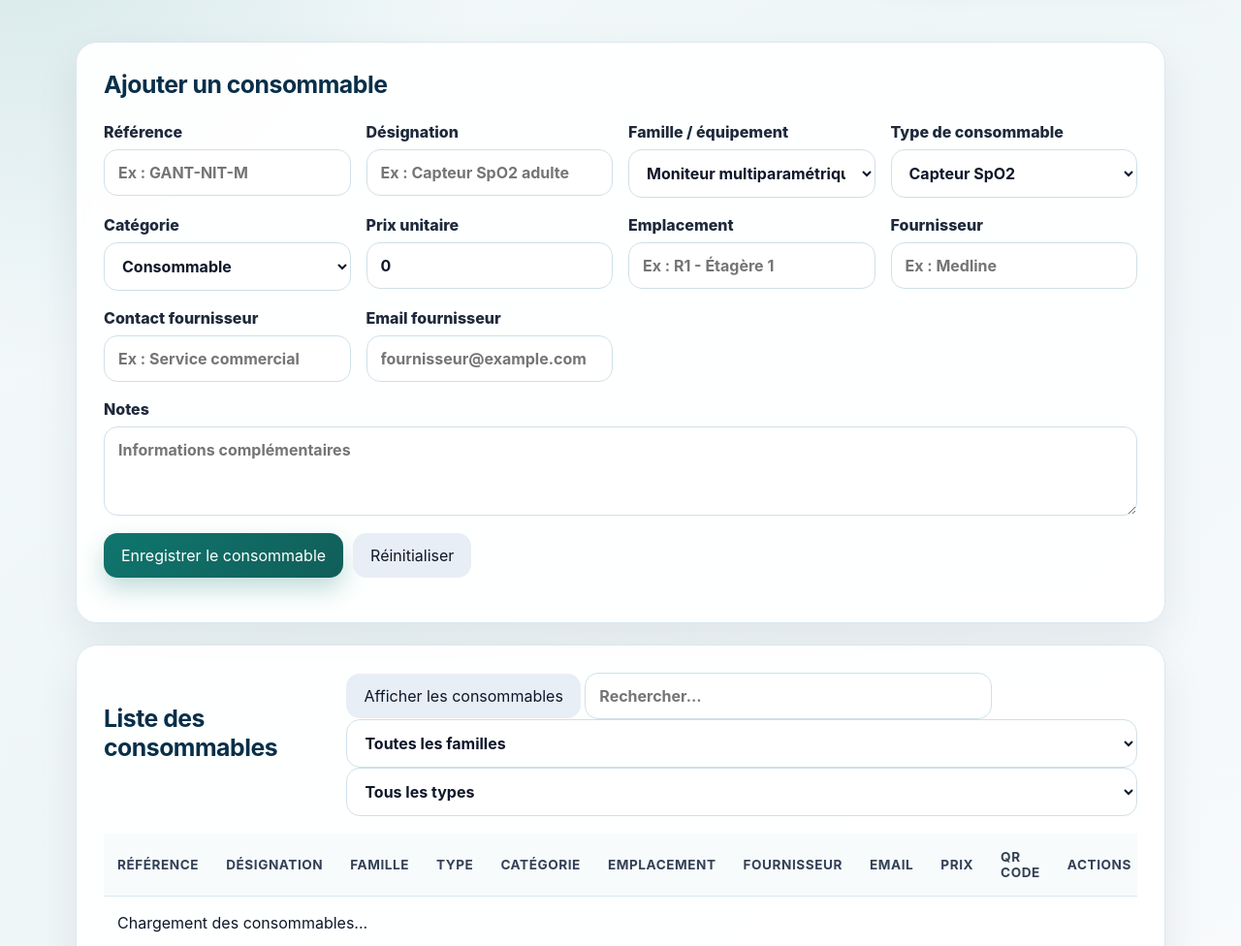
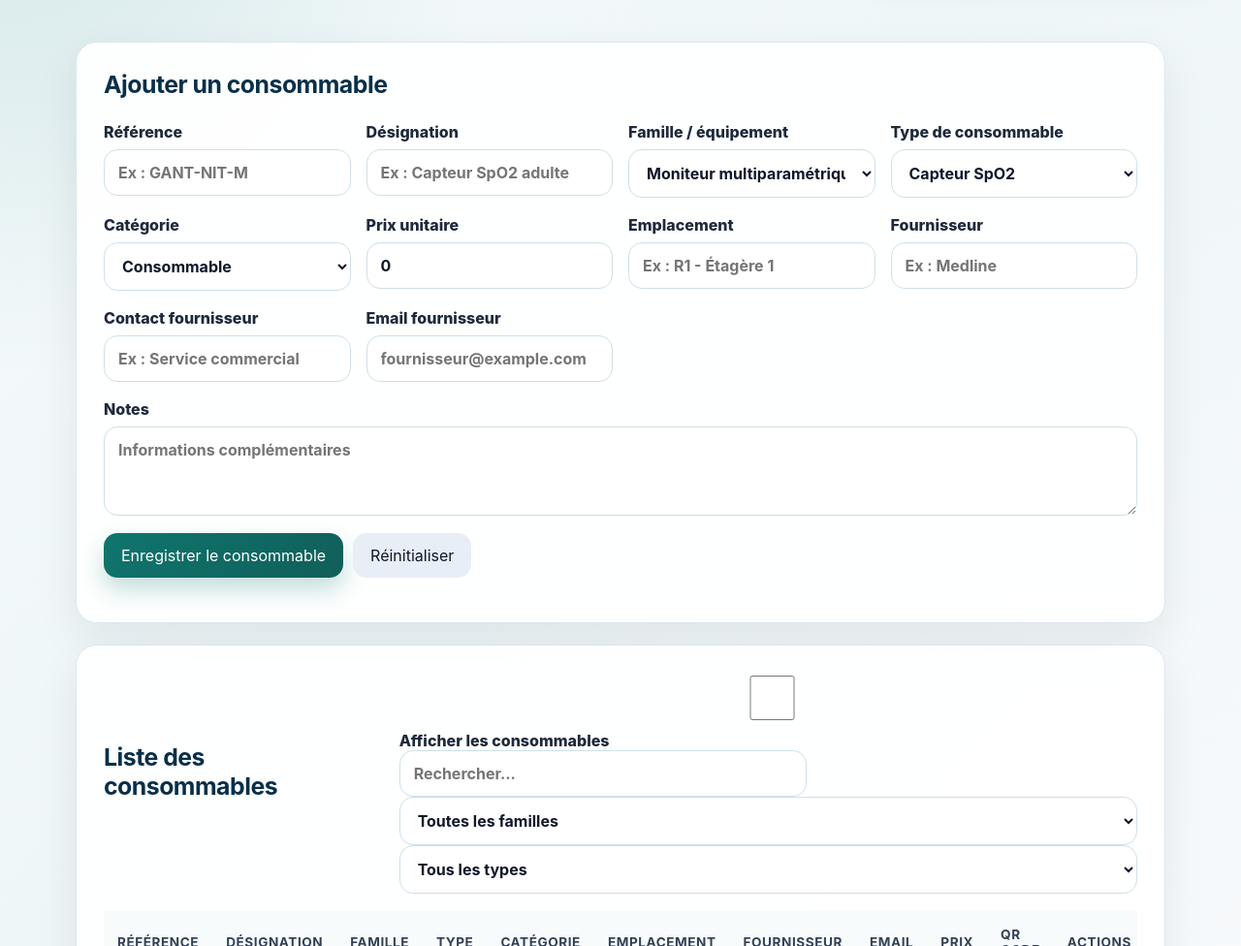
Before and after one commit to Biomed2607/stock-biomedical, a plain HTML site: page gestion-stock.html in a window 1280 px wide. Shown: the part 124-1100 px from the top of the page at 97% size. Drawn offline with Linux system fonts and the light colour scheme.

Commit message:
Update gestion-stock.html

```diff
--- a/gestion-stock.html
+++ b/gestion-stock.html
@@ -121,9 +121,10 @@
         <h2>Liste des consommables</h2>
 
         <div class="list-tools">
-          <button id="toggleListBtn" class="btn secondary" type="button">
-            Afficher les consommables
-          </button>
+          <label class="radio-toggle">
+            <input id="showListRadio" type="checkbox" />
+            <span>Afficher les consommables</span>
+          </label>
 
           <input id="searchInput" class="search" type="search" placeholder="Rechercher..." />
 
```
